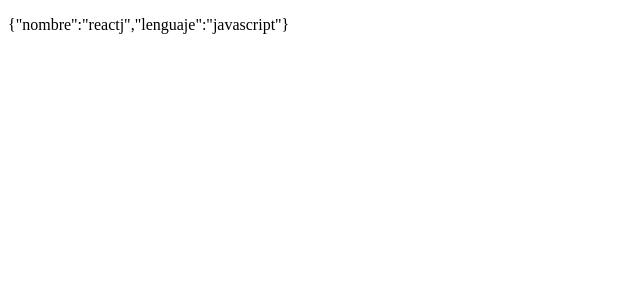
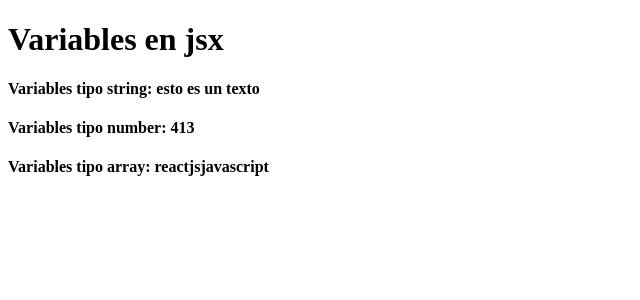
Before and after one commit to blonder413/primer-proyecto-react, a React (Vite) app: page / in a window 1280 px wide. Shown: the top 300 px of the page, without its empty margins (0-640 px from the left). Built offline with nearby package versions, Linux system fonts and the light colour scheme.

Commit message:
fragment

```diff
--- a/src/PrimerComponente.jsx
+++ b/src/PrimerComponente.jsx
@@ -8,6 +8,12 @@ const fecha = new Date()
 
 export const PrimerComponente = () => {
     return (
-        <p>{ JSON.stringify(objeto) }</p>
+        <>
+            {/* Fragment */}
+            <h1>Variables en jsx</h1>
+            <h4>Variables tipo string: {string}</h4>
+            <h4>Variables tipo number: {number}</h4>
+            <h4>Variables tipo array: {array}</h4>
+        </>
     )
 }
```
